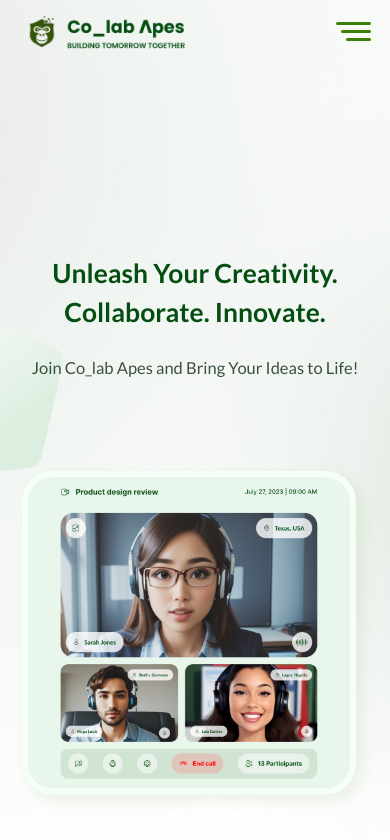
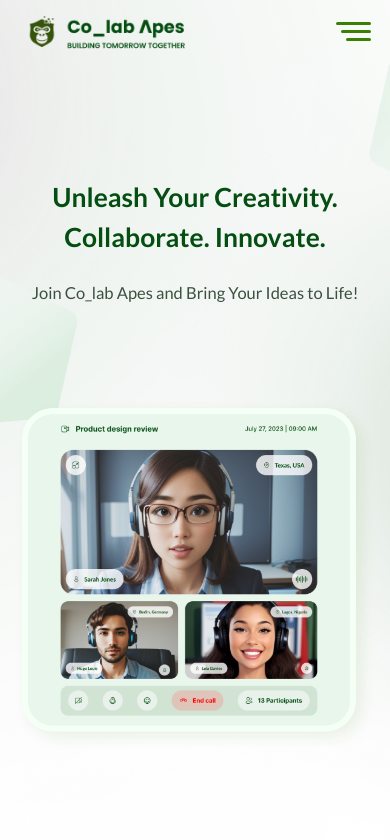
Before and after one commit to Colab-Apes/new_landing_page, a React (Vite) app: page / in a window 390 px wide. Shown: the top 840 px of the page. Built offline with nearby package versions, Linux system fonts and the light colour scheme.

Commit message:
Refactor: Responsive fix

```diff
--- a/src/components/Item.css
+++ b/src/components/Item.css
@@ -84,8 +84,17 @@ section {
 @media screen and (max-width: 800px) {
   section {
     scroll-snap-align: unset;
-    padding: 10rem 0;
-    height: 140vh;
+    height: 110vh;
+  }
+}
+@media screen and (max-width: 500px) {
+  section {
+    height: 125vh;
+  }
+}
+@media screen and (max-width: 320px) {
+  section {
+    height: 130vh;
   }
 }
 /*# sourceMappingURL=Item.css.map */
```
